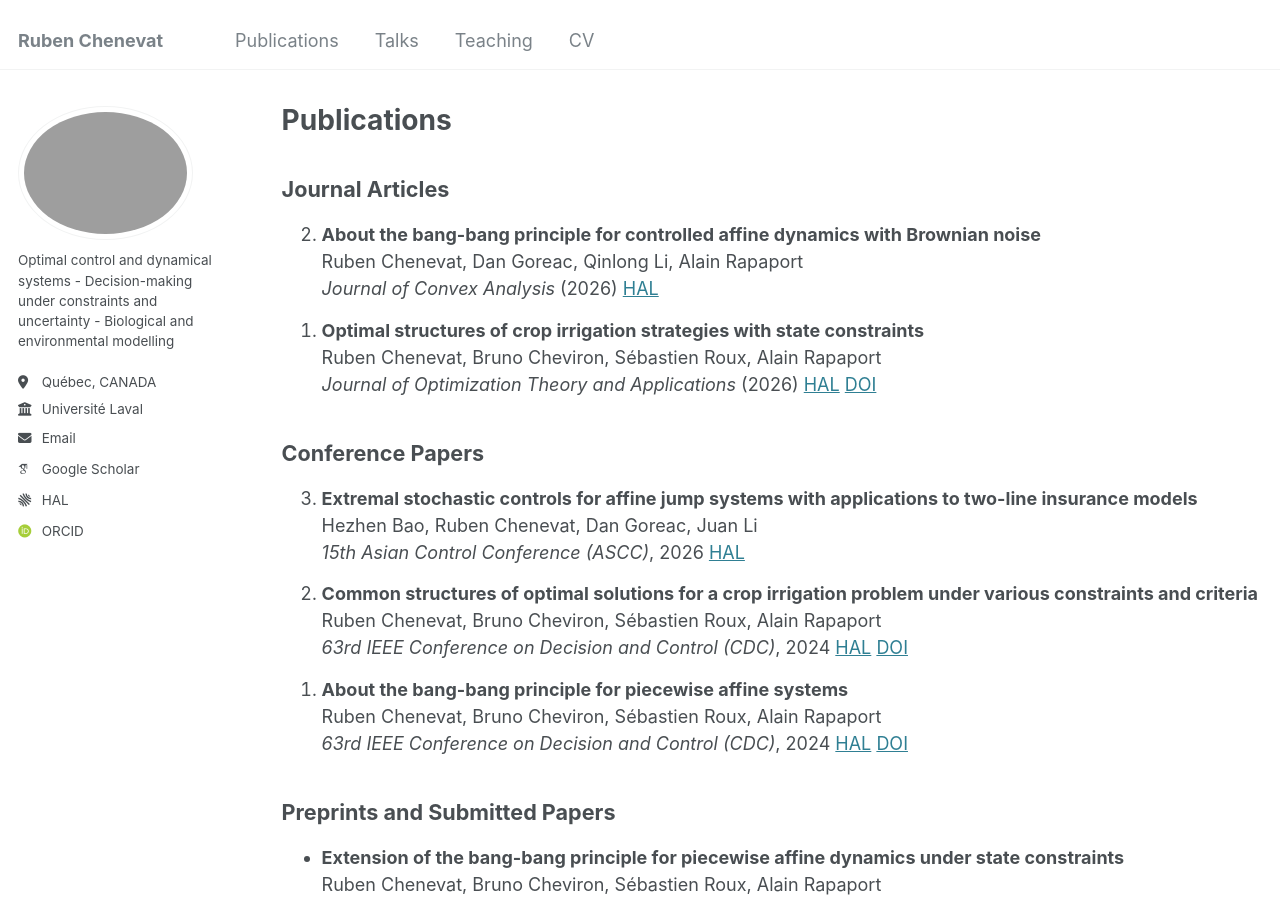
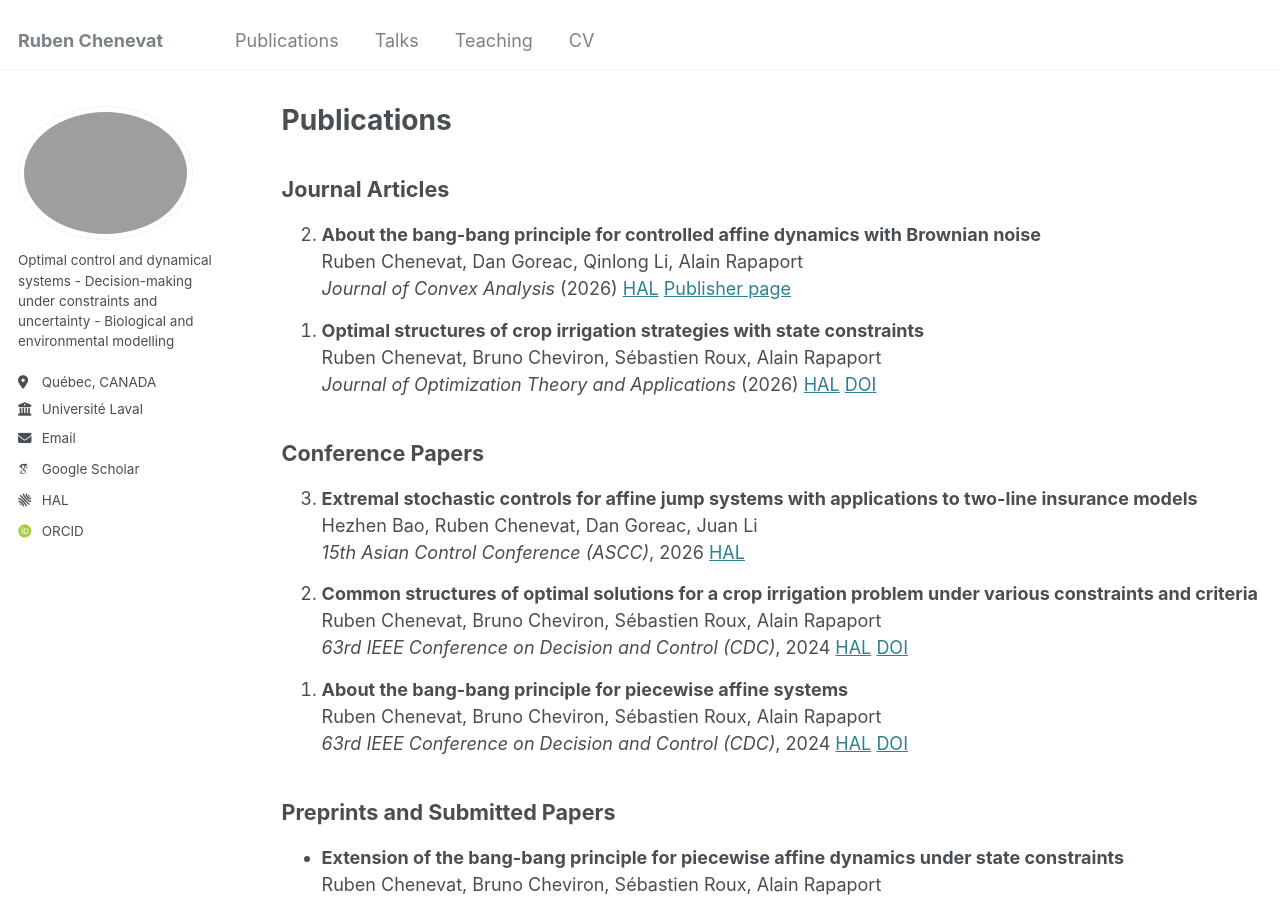
Before and after one commit to rubenchenevat/rubenchenevat.github.io, a Jekyll site: the page built from _pages/publications.html, in a window 1280 px wide and 900 px high. Built offline with Jekyll 4.4.1, drawn with Linux system fonts in a browser that asks for light colours; some web fonts are replaced.

Commit message:
Update publications.html

```diff
--- a/_pages/publications.html
+++ b/_pages/publications.html
@@ -82,7 +82,7 @@ h3 {
             <summary>
                 <strong>About the bang-bang principle for controlled affine dynamics with Brownian noise</strong><br>
                 Ruben Chenevat, Dan Goreac, Qinlong Li, Alain Rapaport<br>
-                <em>Journal of Convex Analysis</em> (2026) <a href="https://hal.science/hal-04966518v2" target="_blank">HAL</a>
+                <em>Journal of Convex Analysis</em> (2026) <a href="https://hal.science/hal-04966518v2" target="_blank">HAL</a> <a href="https://www.heldermann.de/JCA/JCA33/JCA333/jca33045.htm" target="_blank">Publisher page</a>
             </summary>
             <div class="publication-extra">
                 <p>
```
